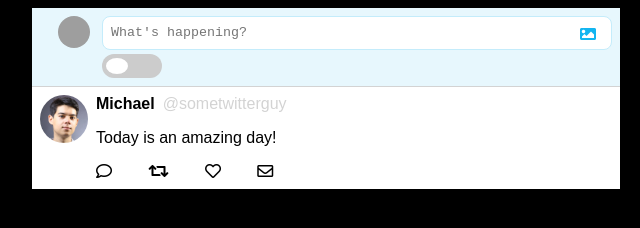
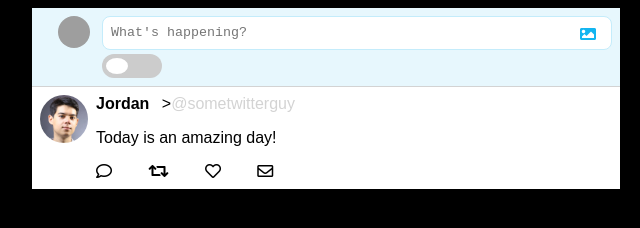
Before and after one commit to boomcamp/twitter-clone, a website: page index.html in a window 1280 px wide. Shown: the full height of the page, 314-954 px from the left. Drawn offline with nearby package versions, Linux system fonts and the light colour scheme; grey boxes are pictures that could not be loaded.

Commit message:
twitterclone

```diff
--- a/index.html
+++ b/index.html
@@ -69,7 +69,7 @@
           </div>
           <div class="message">
             <div class="posted-by">
-              <span class="display-name">Michael</span
+              <span class="display-name">Jordan</span>
               ><span class="handle">@sometwitterguy</span>
             </div>
             <div class="content">
```
